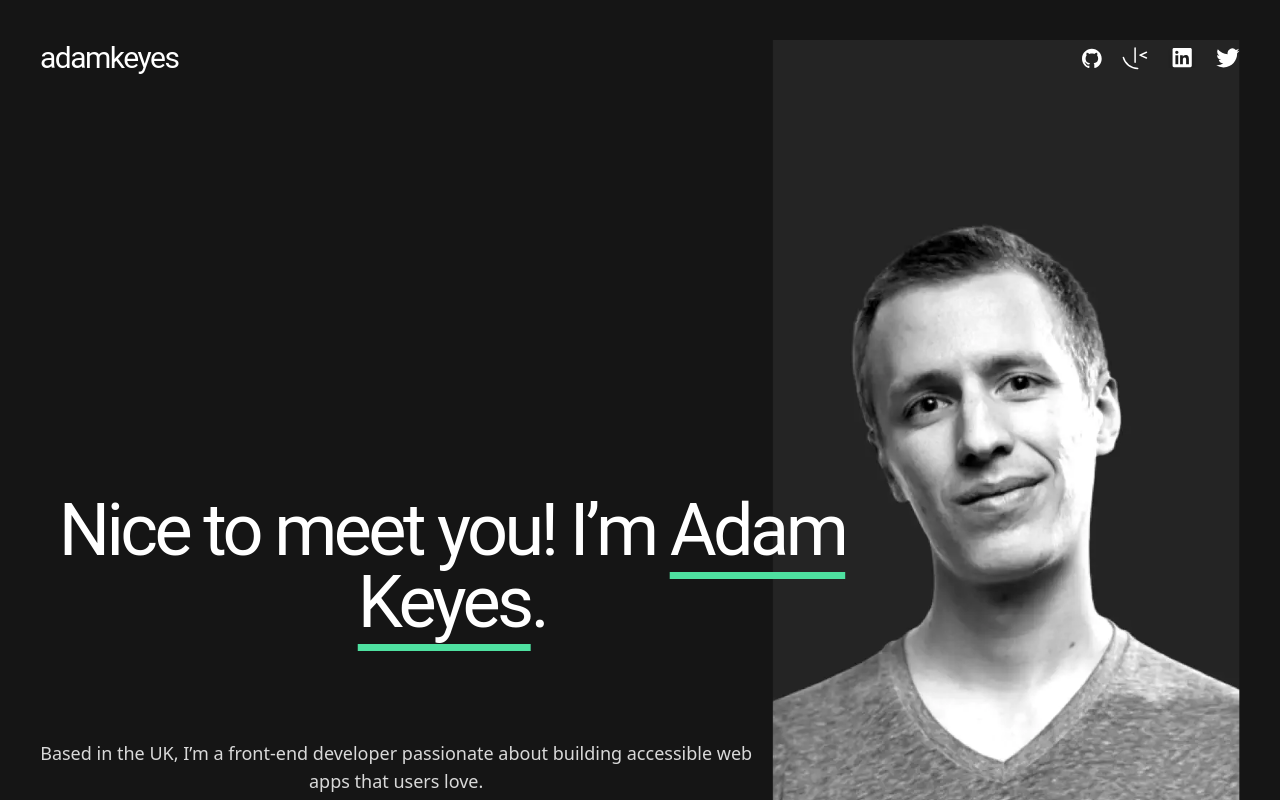
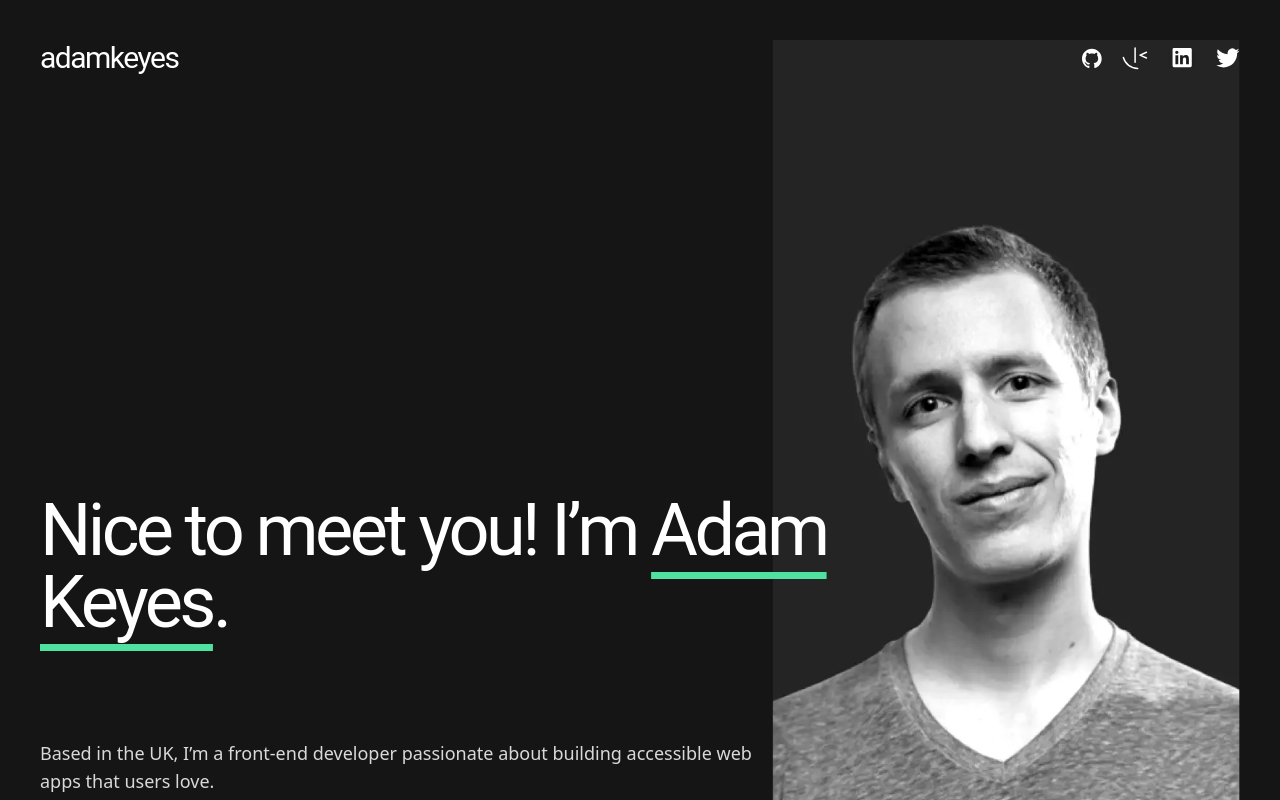
Before and after one commit to royeradames/angular-single-page-developer-portfolio, an Angular app: page / in a window 1280 px wide. Shown: the top 800 px of the page. Built offline with nearby package versions, Linux system fonts and the light colour scheme.

Commit message:
move text to the start

```diff
--- a/src/app/main/about/about.component.html
+++ b/src/app/main/about/about.component.html
@@ -1,10 +1,10 @@
-<section id="about" class="grid place-items-center gap-5m gap-5 layout">
+<section id="about" class="grid place-items-center gap-5m gap-5 layout md:place-items-start">
   <picture class="layout-image">
     <source *ngFor="let source of userData.picture.sources" [media]="source.media" [srcset]="source.src">
     <img [alt]="userData.picture.img.src" [src]="userData.picture.img.alt">
   </picture>
-  <h1 class="font-normal font-bold text-4xl leading-40 text-center tracking-tighter md:text-7xl layout-heading :">Nice to meet you! I’m
+  <h1 class="font-normal font-bold text-4xl leading-40 text-center tracking-tighter md:text-7xl layout-heading md:text-start">Nice to meet you! I’m
     <span class="underline underline-offset-9 decoration-custom-green">Adam Keyes</span>.</h1>
-  <p class="font-normal font-medium text-base leading-26 text-center md:text-lg layout-message">Based in the UK, I’m a front-end developer passionate about building accessible web apps that users love.</p>
+  <p class="font-normal font-medium text-base leading-26 text-center md:text-lg layout-message md:text-start">Based in the UK, I’m a front-end developer passionate about building accessible web apps that users love.</p>
   <theme-button class="inline-block max-w-max self-center layout-action">CONTACT ME</theme-button>
 </section>
```
